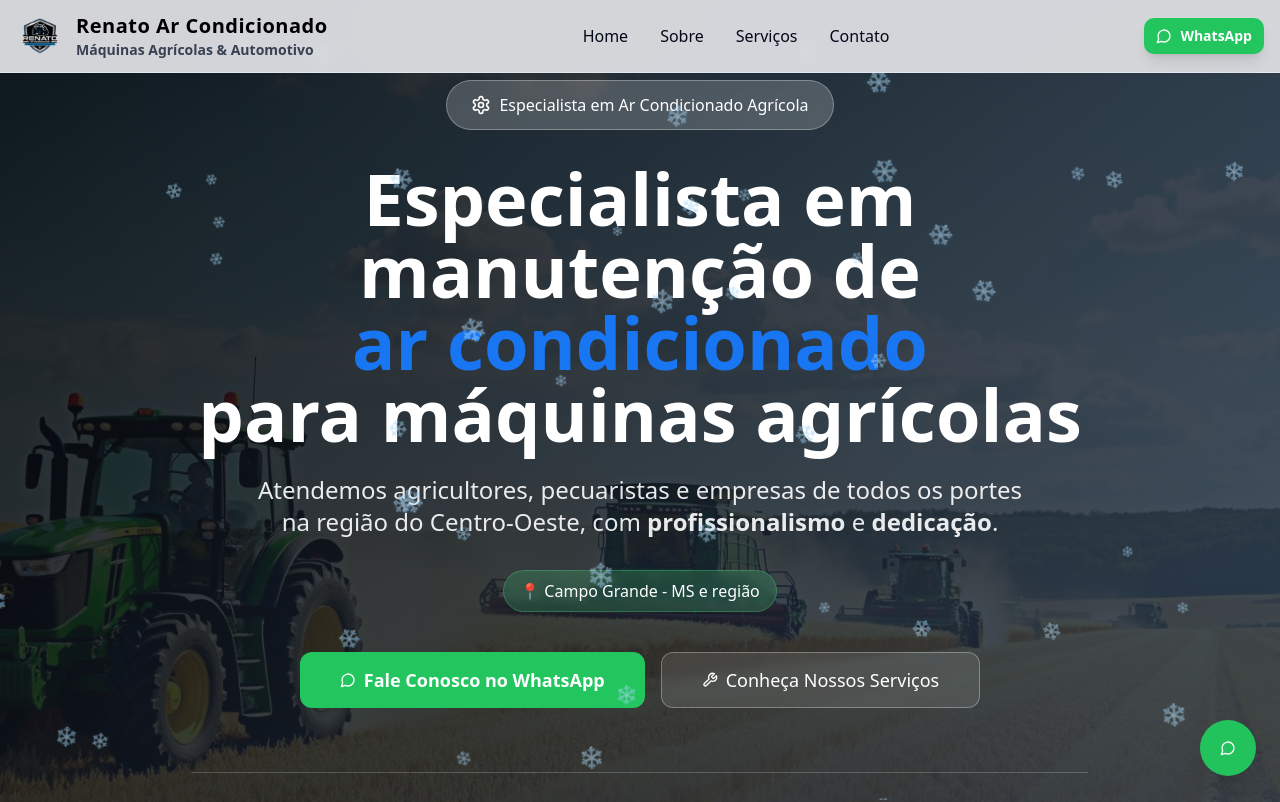
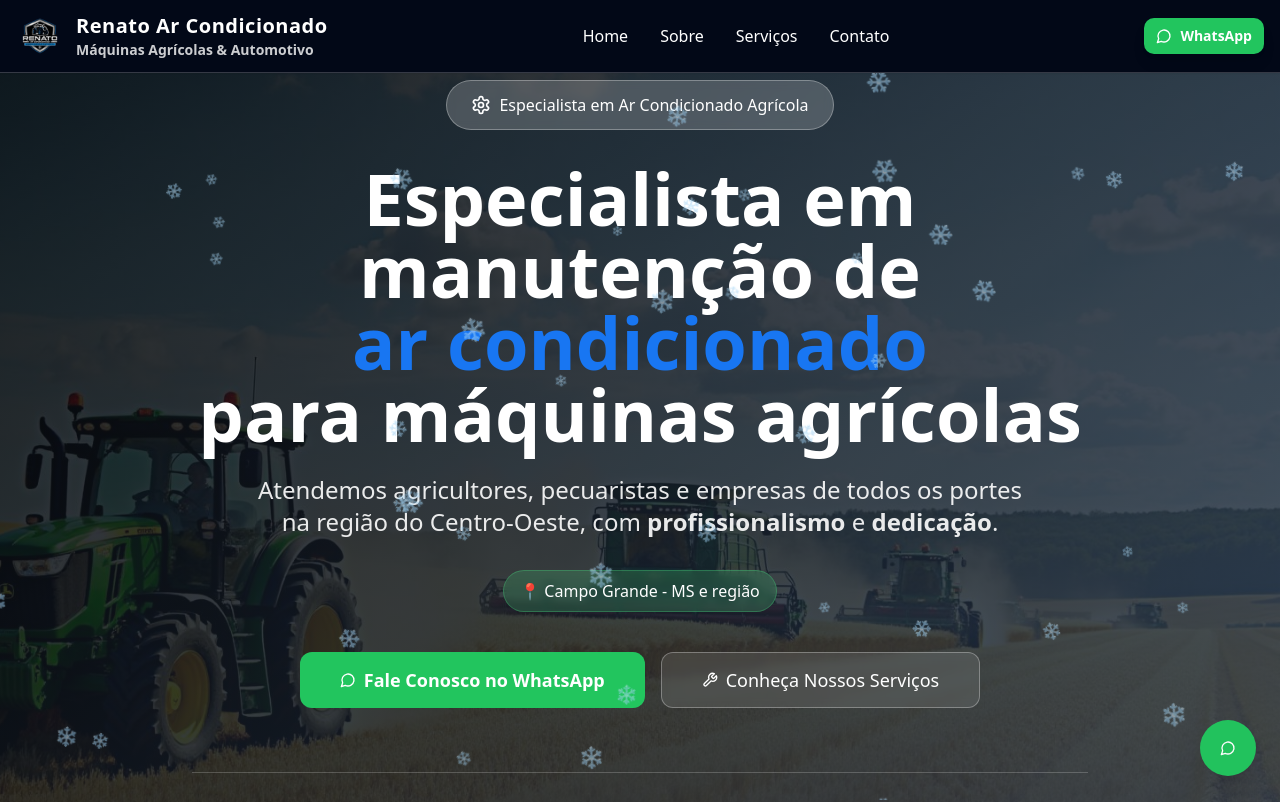
Before and after one commit to Yan-Santana/renato-agro-cool, a React (Vite) app: page / in a window 1280 px wide. Shown: the top 802 px of the page. Built offline with nearby package versions, Linux system fonts and the light colour scheme.

Commit message:
refactor: Atualizar cores do cabeçalho para melhor legibilidade

```diff
--- a/src/components/Header.tsx
+++ b/src/components/Header.tsx
@@ -20,7 +20,7 @@ const Header = () => {
   };
 
   return (
-    <header className="fixed top-0 w-full bg-background/95 backdrop-blur-sm border-b border-border z-50 shadow-sm">
+    <header className="fixed top-0 w-full bg-foreground backdrop-blur-sm border-b border-white/20 z-50 shadow-sm">
       <div className="container mx-auto px-4 py-3 flex items-center justify-between">
         {/* Logo */}
         <div className="flex items-center space-x-3">
@@ -30,33 +30,33 @@ const Header = () => {
             className="h-12 w-auto"
           />
           <div className="block">
-            <h1 className="text-xl font-extrabold text-black tracking-wide">Renato Ar Condicionado</h1>
-            <p className="text-sm font-semibold text-gray-700">Máquinas Agrícolas & Automotivo</p>          </div>
+            <h1 className="text-xl font-extrabold text-white tracking-wide">Renato Ar Condicionado</h1>
+            <p className="text-sm font-semibold text-white/80">Máquinas Agrícolas & Automotivo</p>          </div>
         </div>
 
         {/* Desktop Navigation */}
         <nav className="hidden md:flex items-center space-x-8">
           <button
             onClick={() => scrollToSection('home')}
-            className="text-foreground hover:text-primary transition-colors font-medium"
+            className="text-white hover:text-primary transition-colors font-medium"
           >
             Home
           </button>
           <button
             onClick={() => scrollToSection('sobre')}
-            className="text-foreground hover:text-primary transition-colors font-medium"
+            className="text-white hover:text-primary transition-colors font-medium"
           >
             Sobre
           </button>
           <button
             onClick={() => scrollToSection('servicos')}
-            className="text-foreground hover:text-primary transition-colors font-medium"
+            className="text-white hover:text-primary transition-colors font-medium"
           >
             Serviços
           </button>
           <button
             onClick={() => scrollToSection('contato')}
-            className="text-foreground hover:text-primary transition-colors font-medium"
+            className="text-white hover:text-primary transition-colors font-medium"
           >
             Contato
           </button>
@@ -79,7 +79,7 @@ const Header = () => {
           <Button
             variant="ghost"
             size="icon"
-            className="md:hidden"
+            className="md:hidden text-white hover:text-primary hover:bg-white/10"
             onClick={() => setIsMenuOpen(!isMenuOpen)}
           >
             {isMenuOpen ? <X className="w-5 h-5" /> : <Menu className="w-5 h-5" />}
@@ -89,29 +89,29 @@ const Header = () => {
 
       {/* Mobile Navigation */}
       {isMenuOpen && (
-        <div className="md:hidden bg-background border-t border-border">
+        <div className="md:hidden bg-foreground border-t border-white/20">
           <nav className="flex flex-col space-y-4 p-4">
             <button
               onClick={() => scrollToSection('home')}
-              className="text-left text-foreground hover:text-primary transition-colors font-medium py-2"
+              className="text-left text-white hover:text-primary transition-colors font-medium py-2"
             >
               Home
             </button>
             <button
               onClick={() => scrollToSection('sobre')}
-              className="text-left text-foreground hover:text-primary transition-colors font-medium py-2"
+              className="text-left text-white hover:text-primary transition-colors font-medium py-2"
             >
               Sobre
             </button>
             <button
               onClick={() => scrollToSection('servicos')}
-              className="text-left text-foreground hover:text-primary transition-colors font-medium py-2"
+              className="text-left text-white hover:text-primary transition-colors font-medium py-2"
             >
               Serviços
             </button>
             <button
               onClick={() => scrollToSection('contato')}
-              className="text-left text-foreground hover:text-primary transition-colors font-medium py-2"
+              className="text-left text-white hover:text-primary transition-colors font-medium py-2"
             >
               Contato
             </button>
```
